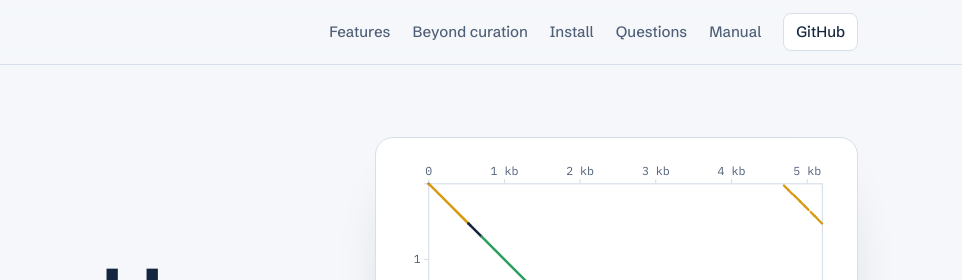
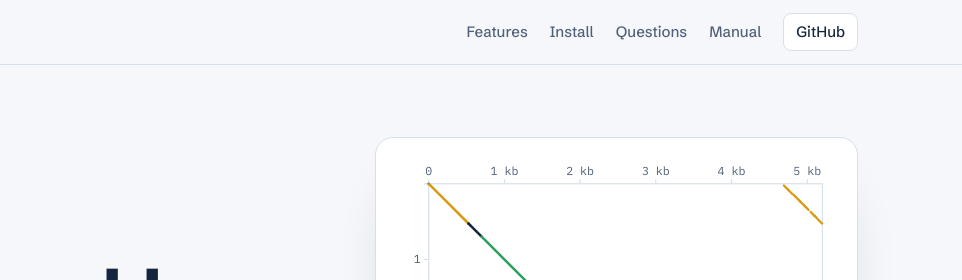
Before and after one commit to aelnagish/RepeatViewer, a plain HTML site: page docs/index.html in a window 1280 px wide. Shown: the top 280 px of the page, 318-1280 px from the left. Drawn offline with Linux system fonts and the light colour scheme.

```diff
--- a/docs/index.html
+++ b/docs/index.html
@@ -270,7 +270,6 @@ h3 { font-size: 21px; line-height: 1.25; letter-spacing: -.01em; margin: 0 0 8px
     <a class="brand" href="#top"><img src="assets/app_icon.svg" alt="" width="34" height="34">RepeatViewer</a>
     <nav class="site-nav" aria-label="Main">
       <a href="#features">Features</a>
-      <a href="#beyond">Beyond curation</a>
       <a href="#install">Install</a>
       <a href="#faq">Questions</a>
       <a href="https://github.com/qjiangzhao/RepeatViewer/blob/main/docs/MANUAL.md">Manual</a>
```
